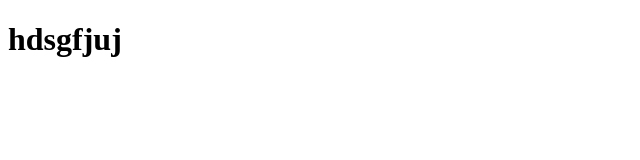
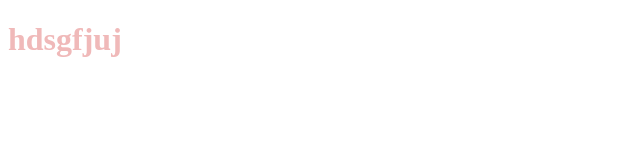
Before and after one commit to rafi252000/developer-portfolio, a plain HTML site: page index.html in a window 1280 px wide. Shown: the whole page, without its empty margins (0-640 px from the left). Drawn offline with Linux system fonts and the light colour scheme.

Commit message:
style add

```diff
--- a/index.html
+++ b/index.html
@@ -5,7 +5,7 @@
     <meta http-equiv="X-UA-Compatible" content="IE=edge">
     <meta name="viewport" content="width=device-width, initial-scale=1.0">
     <title>Rafi portfolio</title>
-    <link rel="stylesheet" href="index.html">
+    <link rel="stylesheet" href="style.css">
 </head>
 <body>
     <h1>hdsgfjuj</h1>
```
